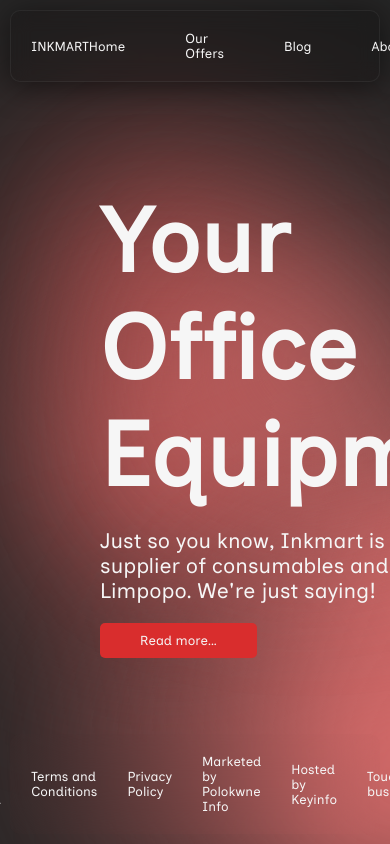
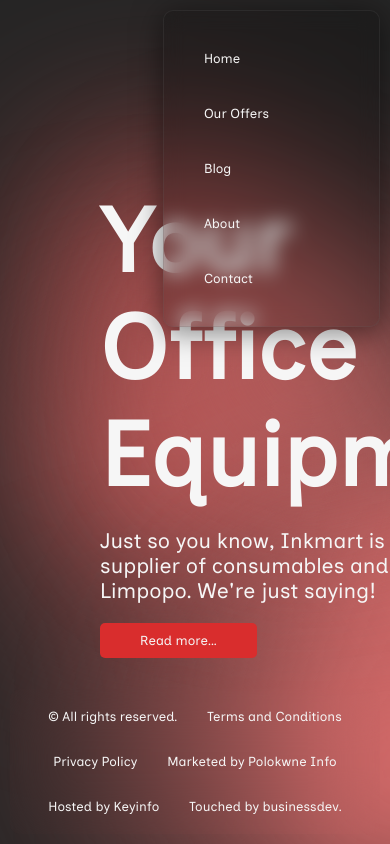
Before and after one commit to Andisani-mudau/inkmart, a website with bundled scripts: page frontend/index.html in a window 390 px wide. Built offline with nearby package versions, Linux system fonts and the light colour scheme.

Commit message:
Enhance mobile navigation: added a new menu button and mobile styles, improved footer layout, and implemented functionality to toggle the mobile menu visibility.

```diff
--- a/frontend/index.html
+++ b/frontend/index.html
@@ -14,9 +14,16 @@
 <body>
 
     <nav>
-        <!-- Main logo placeholder -->
         <div class="mainLogo">INKMART</div>
         <div class="navLinks">
+            <a href="/" class="nav__link" data-link>Home</a>
+            <a href="/offers" class="nav__link" data-link>Our Offers</a>
+            <a href="/blog" class="nav__link" data-link>Blog</a>
+            <a href="/about" class="nav__link" data-link>About</a>
+            <a href="/contact" class="nav__link" data-link>Contact</a>
+        </div>
+        <button class="navLinks2__menu">MENU</button>
+        <div class="navLinks2">
             <a href="/" class="nav__link" data-link>Home</a>
             <a href="/offers" class="nav__link" data-link>Our Offers</a>
             <a href="/blog" class="nav__link" data-link>Blog</a>
--- a/frontend/static/css/index.css
+++ b/frontend/static/css/index.css
@@ -246,6 +246,7 @@
     right: var(--size-2);
     padding: var(--size-3);
     display: flex;
+    flex-wrap: wrap;
     gap: var(--size-4);
     align-items: center;
     justify-content: center;
@@ -1833,3 +1834,118 @@
 
   padding: 0 var(--size-3);
 }
+
+/* Hide navLinks2 by default (desktop view) */
+.navLinks2 {
+    display: none;
+}
+.navLinks2__menu{
+  display: none;
+}
+/* Mobile navigation styles */
+@media screen and (max-width: 768px) {
+    /* .navLinks {
+        display: none;
+    } */
+    nav{
+      position: fixed;
+      top: var(--size-2);
+      left: unset;
+      right: var(--size-2);
+      z-index: 300;
+      padding: var(--size-5) var(--size-5);
+      display: flex;
+      flex-direction: column;
+      align-items: start;
+      justify-content: space-between;
+      backdrop-filter: blur(10px); /* Blurs background */
+      background: rgba(0, 0, 0, 0.2); /* Transparent white */
+      border-radius: var(--border-radius-2);
+      box-shadow: 0 4px 30px rgba(0, 0, 0, 0.514); /* Soft shadow */
+      border: 1px solid rgba(95, 95, 95, 0.205); /* Subtle border */
+  }
+  .mainLogo{
+    position: absolute;
+    top: var(--size-2);
+    left: var(--size-2);
+    z-index: 3001;
+    display: none;
+  }
+    .navLinks{
+      display: flex;
+      flex-direction: column;
+      align-items: start;
+      gap: var(--size-5);
+      margin-right: var(--size-8);
+      width: 100%;
+  }
+  .navLinks a{
+      position: relative;
+      z-index: 2;
+      display: flex;
+      align-items: center;
+      justify-content: start;
+      width: 100%;
+  }
+  .navLinks a::before{
+      position: absolute;
+      content: '';
+      top: 50%;
+      left: 50%;
+      translate: -50% -50%;
+      width: calc(100% + 60px);
+      height: calc(100% + 20px);
+      background-color: rgba(0, 0, 0, 0.2); /* Transparent black */
+      z-index: -1; /* Sends the box behind the main div */
+      border-radius: var(--border-radius-3);
+      opacity: 0; /* Start hidden */
+      transition: all 0.3s ease;
+  }
+  .navLinks a:hover::before {
+      opacity: 1; /* Make the pseudo-element visible */
+      filter: blur(10px); /* Add blur when hovered */
+      background-color: var(--primary-color-700); /* Slightly darken */
+  }
+    /* .navLinks2 {
+        display: flex;
+        flex-direction: column;
+        position: fixed;
+        top: 0;
+        right: -100%;
+        width: 70%;
+        height: 100vh;
+        background: rgba(0, 0, 0, 0.95);
+        backdrop-filter: blur(10px);
+        padding: var(--size-8) var(--size-4);
+        transition: right 0.3s ease;
+        z-index: 400;
+    }
+
+    .navLinks2.active {
+        right: 0;
+    }
+
+    .navLinks2__menu {
+        display: block;
+        position: absolute;
+        top: var(--size-3);
+        right: var(--size-3);
+        background: none;
+        border: none;
+        color: var(--tertiary-color-100);
+        cursor: pointer;
+        font-size: var(--font-size-2);
+        z-index: 401;
+    }
+
+    .navLinks2 a {
+        padding: var(--size-3) 0;
+        font-size: var(--font-size-3);
+        border-bottom: 1px solid rgba(255, 255, 255, 0.1);
+    }
+
+    .navLinks2 a:last-child {
+        border-bottom: none;
+    } */
+
+}
--- a/frontend/static/js/index.js
+++ b/frontend/static/js/index.js
@@ -74,4 +74,19 @@
     });
 
     router();
+
+    // Mobile menu functionality
+    const menuButton = document.querySelector('.navLinks2__menu');
+    const mobileNav = document.querySelector('.navLinks2');
+
+    menuButton.addEventListener('click', () => {
+        mobileNav.classList.toggle('active');
+    });
+
+    // Close menu when clicking outside
+    document.addEventListener('click', (e) => {
+        if (!mobileNav.contains(e.target) && !menuButton.contains(e.target)) {
+            mobileNav.classList.remove('active');
+        }
+    });
 });
```
